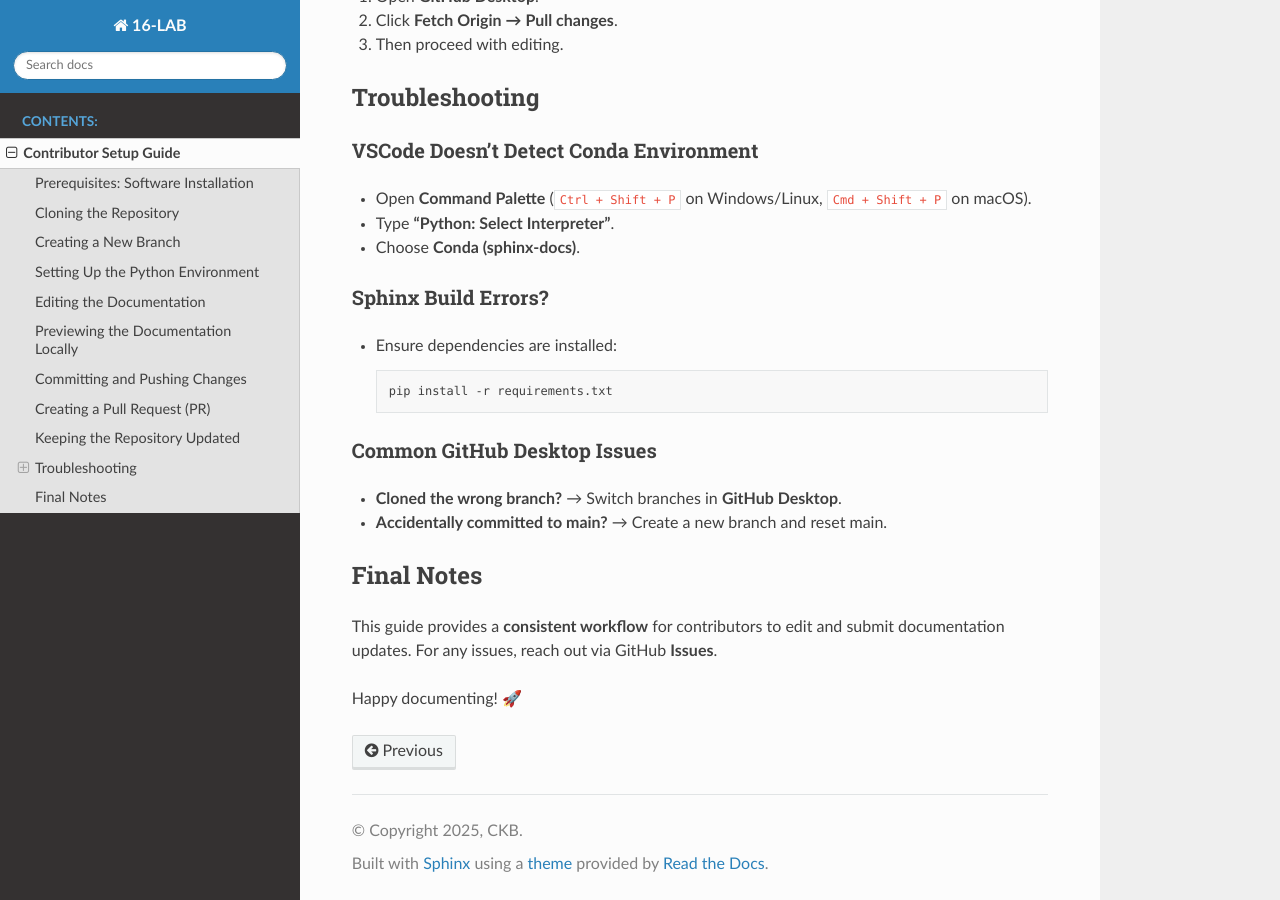
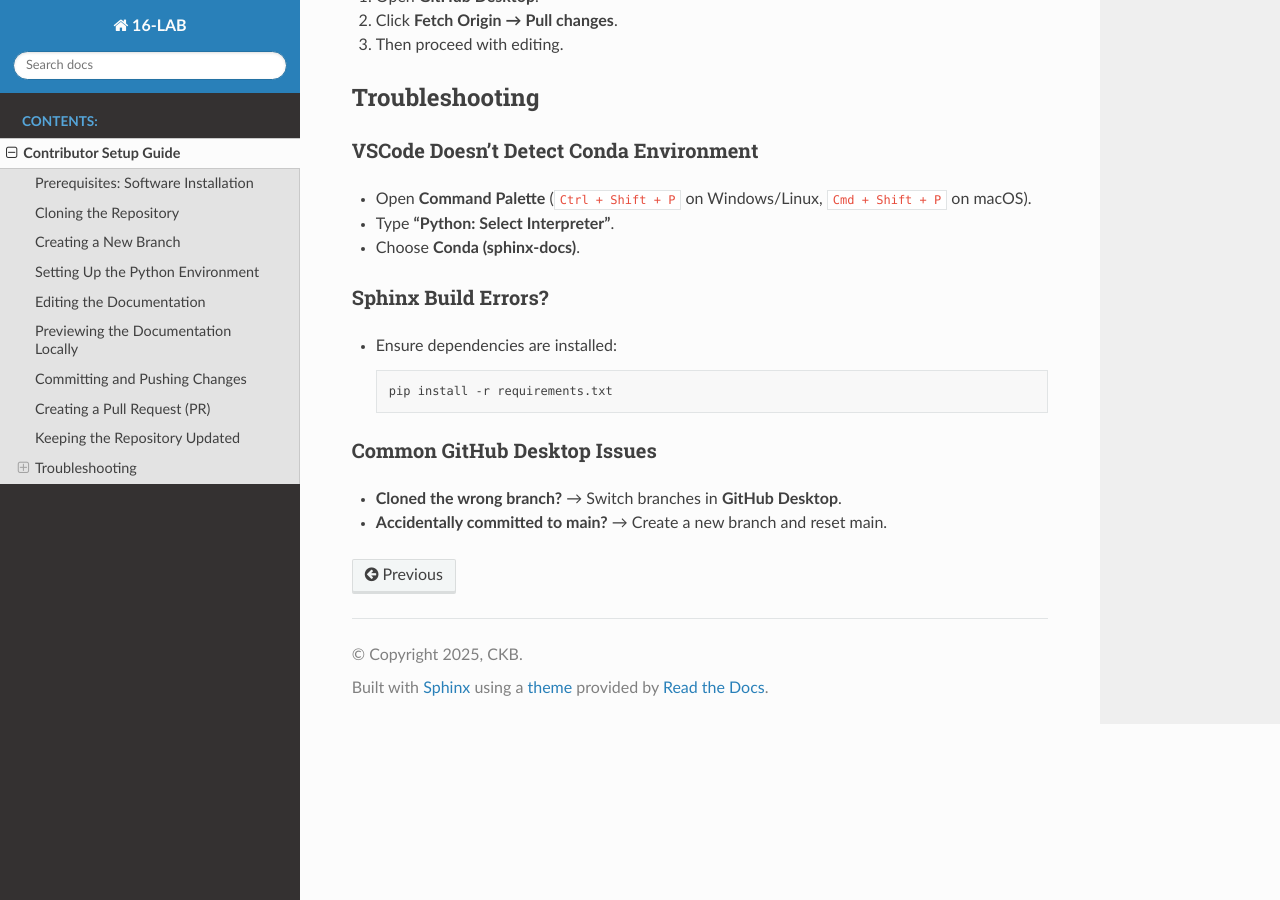
Before and after one commit to hrubiak/16-LAB, a Sphinx documentation site: the page built from docs/source/contribute.rst, in a window 1280 px wide and 900 px high, scrolled down 3423 px. Built offline with Sphinx 7.4.7 and the Read the Docs theme 3.1.0, drawn with Linux system fonts in a browser that asks for light colours.

Commit message:
Update contribute.rst

```diff
--- a/docs/source/contribute.rst
+++ b/docs/source/contribute.rst
@@ -195,11 +195,3 @@ Common GitHub Desktop Issues
 ----------------------------
 - **Cloned the wrong branch?** → Switch branches in **GitHub Desktop**.
 - **Accidentally committed to main?** → Create a new branch and reset main.
-
-Final Notes
-===========
-
-This guide provides a **consistent workflow** for contributors to edit and submit documentation updates.
-For any issues, reach out via GitHub **Issues**.
-
-Happy documenting! 🚀
```
